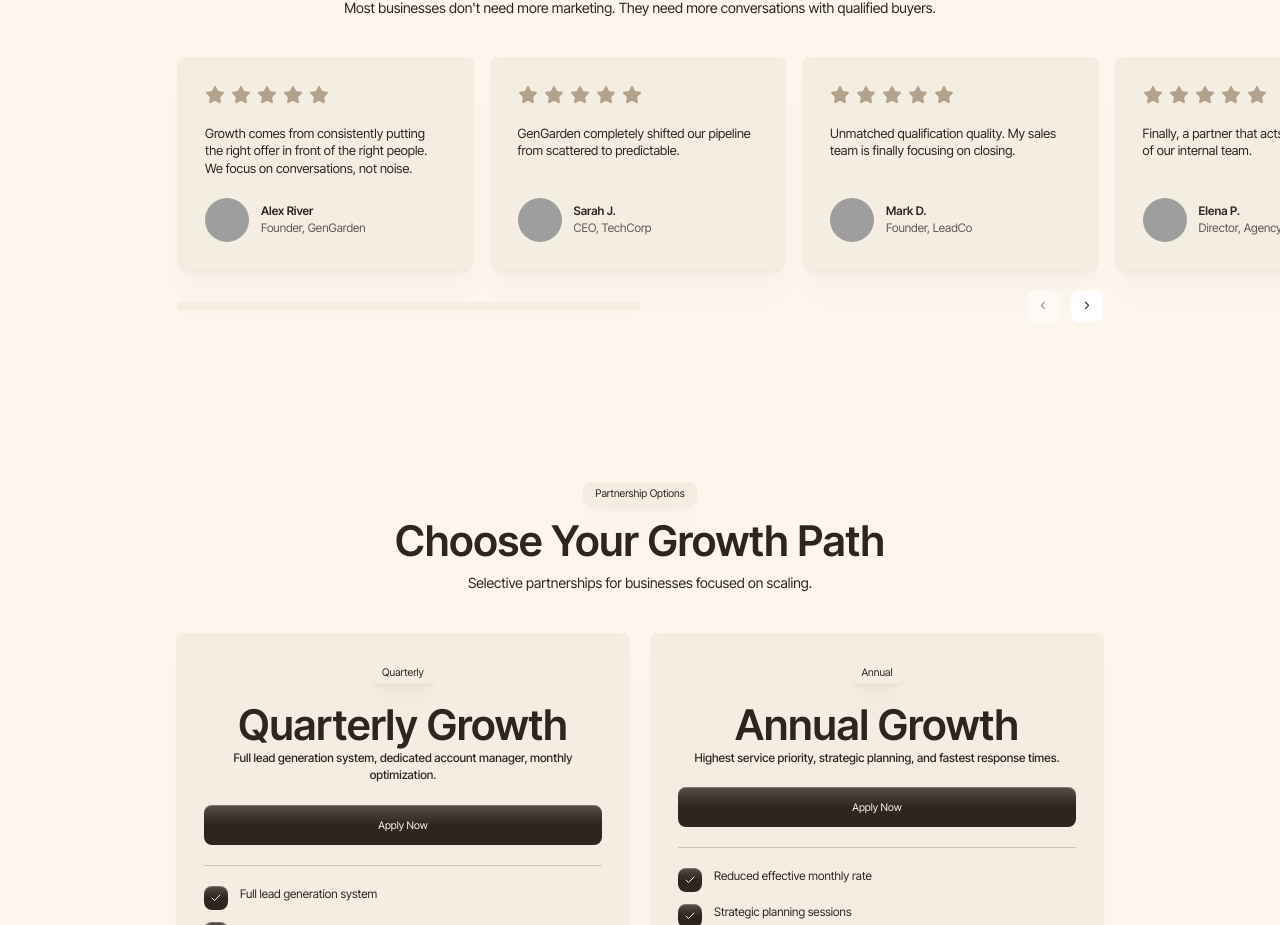
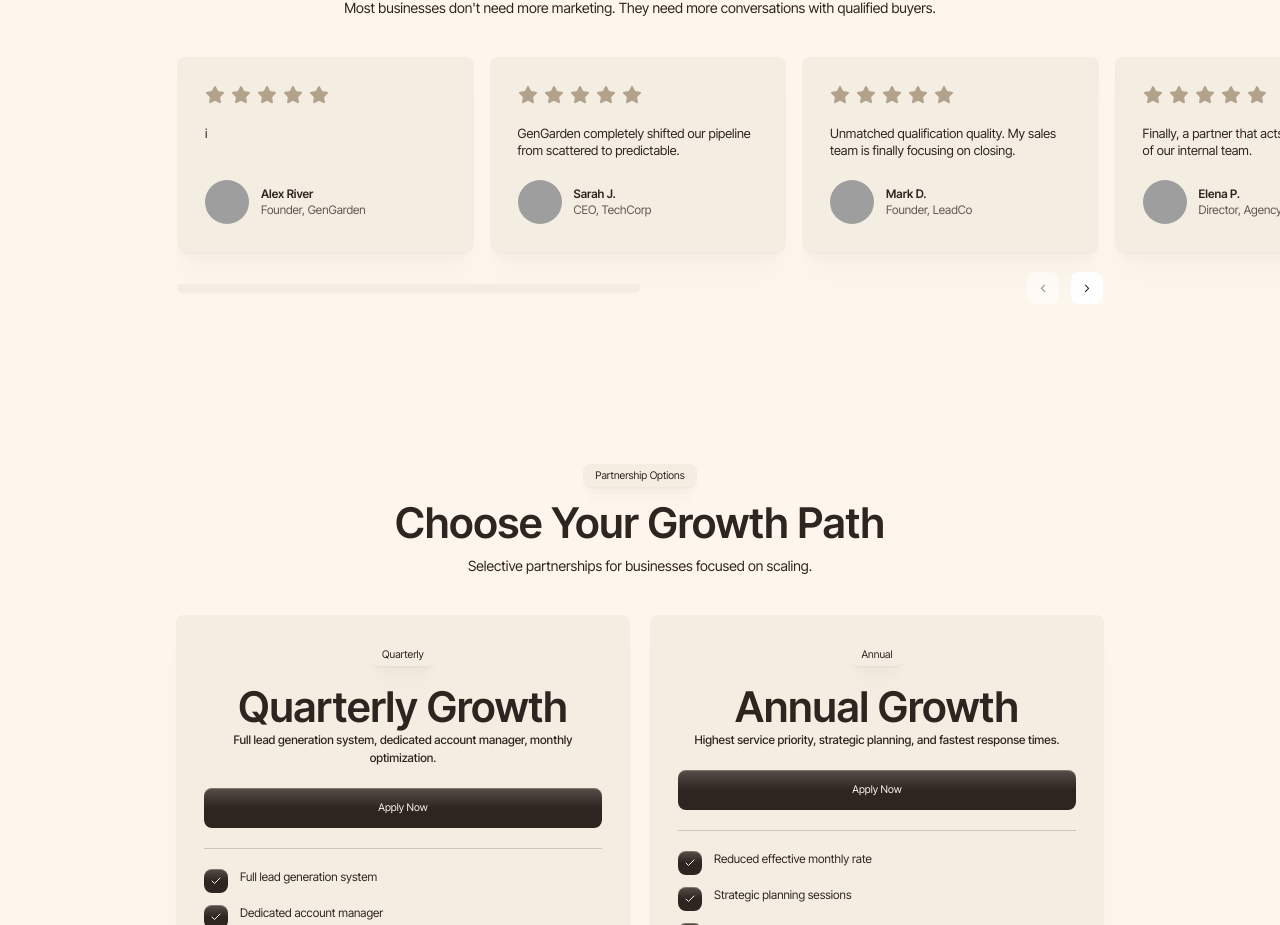
Before and after one commit to dmytro-webild/29d31cef-a52f-4470-be94-b84861bcc4fb, a React (Vite) app: page / in a window 1280 px wide. Shown: the part 4340-5265 px from the top of the page. Built offline with nearby package versions, Linux system fonts and the light colour scheme; grey boxes are pictures that could not be loaded; a web font is replaced by a local one.

Commit message:
Update src/pages/HomePage.tsx

```diff
--- a/src/pages/HomePage.tsx
+++ b/src/pages/HomePage.tsx
@@ -127,7 +127,7 @@ export default function HomePage() {
         {
           name: "Alex River",
           role: "Founder, GenGarden",
-          quote: "Growth comes from consistently putting the right offer in front of the right people. We focus on conversations, not noise.",
+          quote: "i",
           rating: 5,
           imageSrc: "http://img.b2bpic.net/free-photo/chair-front-businesswoman-sitting-caf_23-2147876643.jpg",
         },
```
